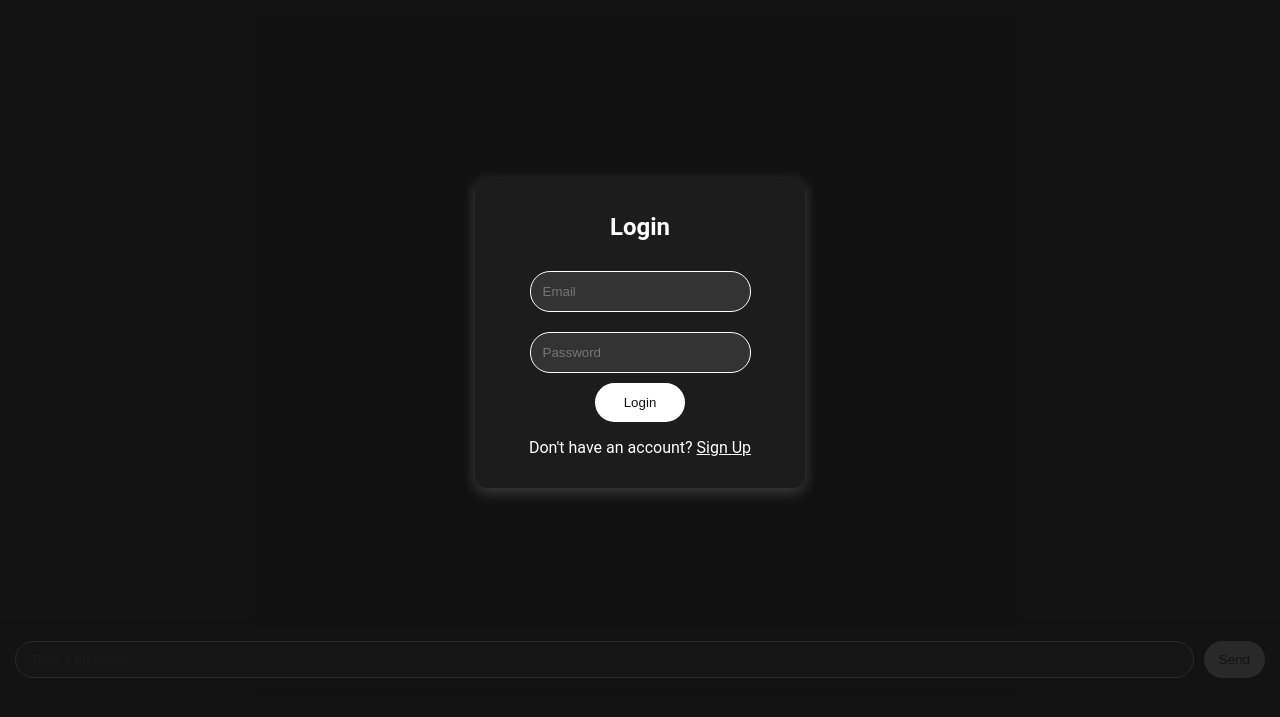
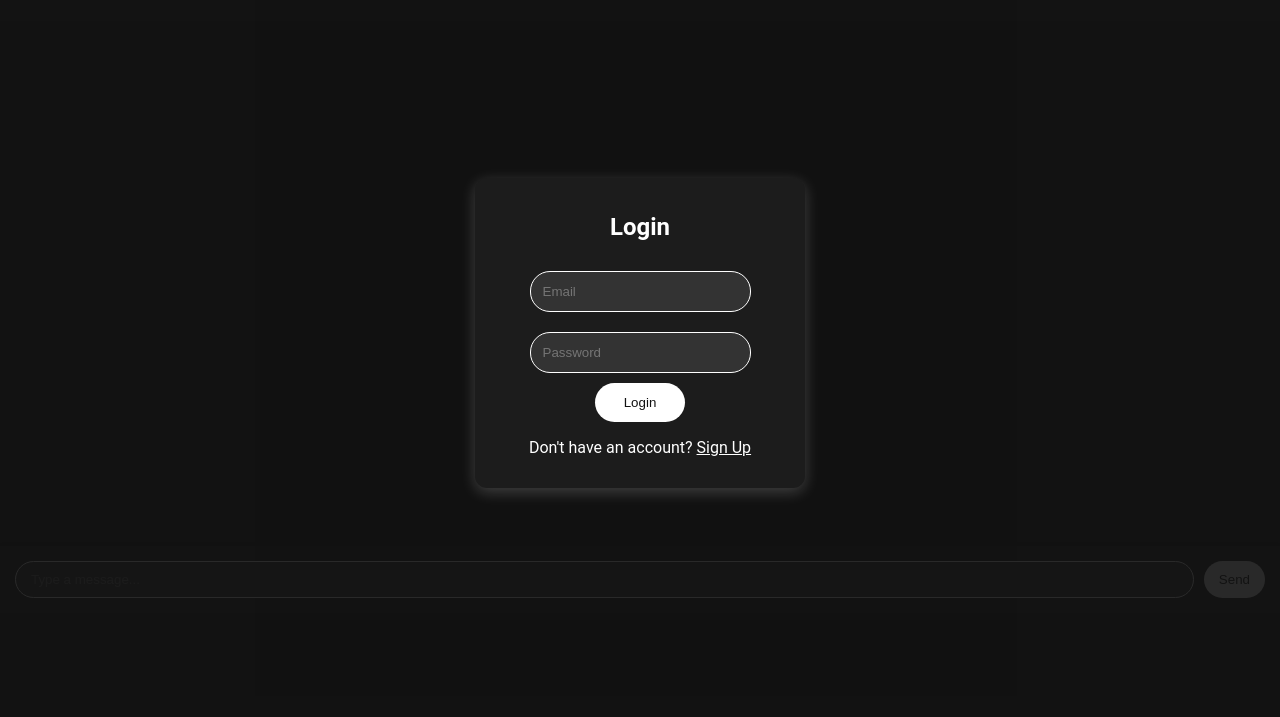
Before and after one commit to Glennsam204961/Balingasag-public-chat, a plain HTML site: page index.html in a window 1280 px wide. Shown: the part 67-784 px from the top of the page. Drawn offline with Linux system fonts and the light colour scheme; no server answers.

Commit message:
update index.html

```diff
--- a/index.html
+++ b/index.html
@@ -20,7 +20,7 @@
     /* Chat Container Styles */
     #chat-container {
       width: 100%;
-      height: 95%;
+      height: 85%;
       display: flex;
       flex-direction: column;
     }
```
